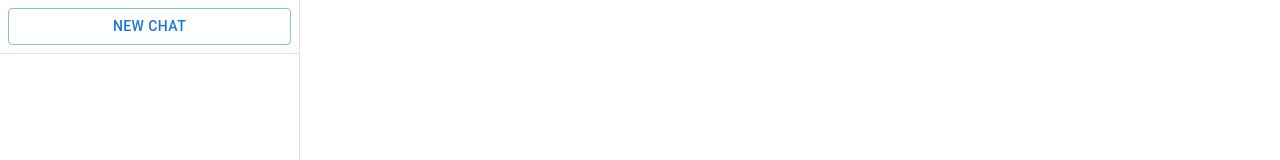
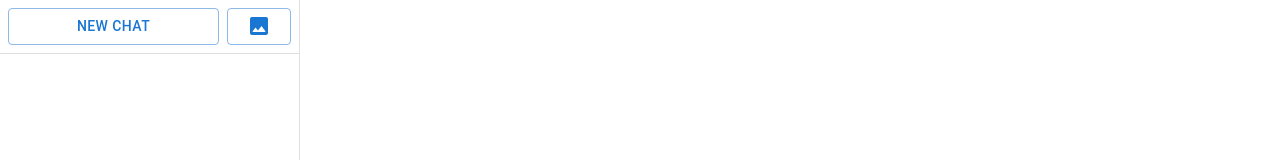
Before and after one commit to ebnbin/openchat, a React (Create React App) app: page / in a window 1280 px wide. Shown: the top 160 px of the page. Built offline with nearby package versions, Linux system fonts and the light colour scheme.

Commit message:
Create ImagePage; Add image page button

```diff
--- a/src/business/home/HomeAppBar.tsx
+++ b/src/business/home/HomeAppBar.tsx
@@ -23,6 +23,20 @@ export default function HomeAppBar(props: HomeAppBarProps) {
   const handleDrawerOpen = () => {
     setMobileOpen(true);
   };
+
+  const title = () => {
+    if (selectedChatId === '') {
+      return 'OpenChat'
+    }
+    if (selectedChatId === 'image') {
+      return 'Image'
+    }
+    const chat = chats.find((chat) => chat.id === selectedChatId)!!
+    if (chat.title === '') {
+      return 'New chat'
+    }
+    return chat.title
+  }
 
   return (
     <>
@@ -51,7 +65,7 @@ export default function HomeAppBar(props: HomeAppBarProps) {
                   <MenuRounded/>
                 </IconButton>
                 <Typography variant="h6" noWrap component="div">
-                  {selectedChatId !== '' ? (chats.find((chat) => chat.id === selectedChatId)!!.title === '' ? 'New chat' : chats.find((chat) => chat.id === selectedChatId)!!.title) : 'OpenChat'}
+                  {title()}
                 </Typography>
                 <Box
                   sx={{
@@ -61,9 +75,9 @@ export default function HomeAppBar(props: HomeAppBarProps) {
                 />
                 <IconButton
                   edge="end"
-                  onClick={selectedChatId !== '' ? handleChatSettingsDialogOpen : undefined}
+                  onClick={(selectedChatId !== '' && selectedChatId !== 'image') ? handleChatSettingsDialogOpen : undefined}
                   sx={{
-                    display: selectedChatId !== '' ? 'inherit' : 'none',
+                    display: (selectedChatId !== '' && selectedChatId !== 'image') ? 'inherit' : 'none',
                   }}
                 >
                   <EditRounded />
--- a/src/business/home/HomeDrawer.tsx
+++ b/src/business/home/HomeDrawer.tsx
@@ -15,11 +15,12 @@ interface HomeDrawerProps {
   mobileOpen: boolean,
   setMobileOpen: (mobileOpen: boolean) => void,
   handleNewChatClick: () => void,
+  handleImageClick: () => void,
 }
 
 export default function HomeDrawer(props: HomeDrawerProps) {
   const { chats, selectedChatId, setSelectedChatId, handleChatSettingsDialogOpen, setSettingsOpen,
-    mobileOpen, setMobileOpen, handleNewChatClick } = props
+    mobileOpen, setMobileOpen, handleNewChatClick, handleImageClick } = props
 
   const isPageWide = useMediaQuery('(min-width:900px)')
 
@@ -58,6 +59,7 @@ export default function HomeDrawer(props: HomeDrawerProps) {
               handleItemClick={handleItemClick}
               handleClickSettingsOpen={handleClickSettingsOpen}
               handleNewChatClick={handleNewChatClick}
+              handleImageClick={handleImageClick}
             />
           </Drawer>
         )
@@ -80,6 +82,7 @@ export default function HomeDrawer(props: HomeDrawerProps) {
               handleItemClick={handleItemClick}
               handleClickSettingsOpen={handleClickSettingsOpen}
               handleNewChatClick={handleNewChatClick}
+              handleImageClick={handleImageClick}
             />
           </Drawer>
         )
--- a/src/business/home/HomeDrawerContent.tsx
+++ b/src/business/home/HomeDrawerContent.tsx
@@ -3,7 +3,7 @@ import List from "@mui/material/List";
 import {Chat} from "../../util/data";
 import ListItem from "@mui/material/ListItem";
 import IconButton from "@mui/material/IconButton";
-import {EditRounded, SettingsRounded} from "@mui/icons-material";
+import {EditRounded, ImageRounded, SettingsRounded} from "@mui/icons-material";
 import ListItemButton from "@mui/material/ListItemButton";
 import ListItemText from "@mui/material/ListItemText";
 import ListItemIcon from "@mui/material/ListItemIcon";
@@ -17,11 +17,12 @@ interface HomeDrawerContentProps {
   handleItemClick: (chatId: string) => void,
   handleClickSettingsOpen: () => void,
   handleNewChatClick: () => void,
+  handleImageClick: () => void,
 }
 
 export default function HomeDrawerContent(props: HomeDrawerContentProps) {
   const { chats, selectedChatId, handleChatSettingsDialogOpen, handleItemClick,
-    handleClickSettingsOpen, handleNewChatClick } = props
+    handleClickSettingsOpen, handleNewChatClick, handleImageClick } = props
 
   const isPageWide = useMediaQuery('(min-width:900px)')
 
@@ -33,16 +34,35 @@ export default function HomeDrawerContent(props: HomeDrawerContentProps) {
         flexDirection: 'column',
       }}
     >
-      <Button
-        variant={'outlined'}
-        onClick={handleNewChatClick}
+      <Box
         sx={{
-          margin: '8px',
           flexShrink: 0,
+          display: 'flex',
+          flexDirection: 'row',
         }}
       >
-        New chat
-      </Button>
+        <Button
+          variant={'outlined'}
+          onClick={handleNewChatClick}
+          sx={{
+            margin: '8px',
+            flexGrow: 1,
+          }}
+        >
+          New chat
+        </Button>
+        <Button
+          variant={'outlined'}
+          onClick={handleImageClick}
+          sx={{
+            margin: '8px',
+            marginLeft: '0px',
+            flexShrink: 0,
+          }}
+        >
+          <ImageRounded/>
+        </Button>
+      </Box>
       <Divider />
       <List
         sx={{
--- a/src/business/home/HomePage.tsx
+++ b/src/business/home/HomePage.tsx
@@ -8,6 +8,7 @@ import {Chat} from "../../util/data";
 import {useState} from "react";
 import store from "../../util/store";
 import {ChatNewSettingsDialog} from "../chat/ChatNewSettingsDialog";
+import {CreateImagePage} from "../../test/CreateImagePage";
 
 interface HomePageProps {
   setSettingsOpen: (settingsOpen: boolean) => void
@@ -50,6 +51,11 @@ export default function HomePage(props: HomePageProps) {
     toNewChatPage()
   }
 
+  const handleImageClick = () => {
+    setSelectedChatId('image')
+    setMobileOpen(false)
+  }
+
   const toNewChatPage = () => {
     setNewChat(store.newChat())
     setSelectedChatId('');
@@ -57,6 +63,57 @@ export default function HomePage(props: HomePageProps) {
   }
 
   const [newChat, setNewChat] = useState(store.newChat())
+
+  const dialogPage = () => {
+    if (selectedChatId === '') {
+      return (
+        <ChatNewSettingsDialog
+          chat={newChat}
+          updateChat={setNewChat}
+          open={newChatSettingsDialogOpen}
+          handleClose={() => setNewChatSettingsDialogOpen(false)}
+        />
+      )
+    }
+    if (selectedChatId === 'image') {
+      return undefined
+    }
+    return (
+      <ChatSettingsDialog
+        chat={chats.find((chat) => chat.id === selectedChatId)!!}
+        updateChat={updateChat}
+        deleteChat={deleteChat}
+        open={chatSettingsDialogOpen}
+        handleClose={() => setChatSettingsDialogOpen(false)}
+      />
+    )
+  }
+
+  const contentPage = () => {
+    if (selectedChatId === '') {
+      return (
+        <ChatPage
+          key={`ChatPage${newChat.id}`}
+          chat={newChat}
+          isNewChat={true}
+          createOrUpdateChat={createOrUpdateChat}
+          openNewChatSettings={() => setNewChatSettingsDialogOpen(true)}
+        />
+      )
+    }
+    if (selectedChatId === 'image') {
+      return <CreateImagePage apiKey={store.getOpenAIApiKey()}/> // TODO
+    }
+    return (
+      <ChatPage
+        key={`ChatPage${selectedChatId}`}
+        chat={chats.find((chat) => chat.id === selectedChatId)!!}
+        isNewChat={false}
+        createOrUpdateChat={createOrUpdateChat}
+        openNewChatSettings={null}
+      />
+    )
+  }
 
   return (
     <>
@@ -77,6 +134,7 @@ export default function HomePage(props: HomePageProps) {
           mobileOpen={mobileOpen}
           setMobileOpen={setMobileOpen}
           handleNewChatClick={handleNewChatClick}
+          handleImageClick={handleImageClick}
         />
         <Box
           sx={{
@@ -98,42 +156,11 @@ export default function HomePage(props: HomePageProps) {
               overflow: 'auto',
             }}
           >
-            {selectedChatId !== '' ? (
-              <ChatPage
-                key={`ChatPage${selectedChatId}`}
-                chat={chats.find((chat) => chat.id === selectedChatId)!!}
-                isNewChat={false}
-                createOrUpdateChat={createOrUpdateChat}
-                openNewChatSettings={null}
-              />
-            ) : (
-              <ChatPage
-                key={`ChatPage${newChat.id}`}
-                chat={newChat}
-                isNewChat={true}
-                createOrUpdateChat={createOrUpdateChat}
-                openNewChatSettings={() => setNewChatSettingsDialogOpen(true)}
-              />
-            )}
+            {contentPage()}
           </Box>
         </Box>
       </Box>
-      {selectedChatId !== '' ? (
-        <ChatSettingsDialog
-          chat={chats.find((chat) => chat.id === selectedChatId)!!}
-          updateChat={updateChat}
-          deleteChat={deleteChat}
-          open={chatSettingsDialogOpen}
-          handleClose={() => setChatSettingsDialogOpen(false)}
-        />
-      ) : (
-        <ChatNewSettingsDialog
-          chat={newChat}
-          updateChat={setNewChat}
-          open={newChatSettingsDialogOpen}
-          handleClose={() => setNewChatSettingsDialogOpen(false)}
-        />
-      )}
+      {dialogPage()}
     </>
   )
 }
--- /dev/null
+++ b/src/business/image/ImagePage.tsx
@@ -0,0 +1,2 @@
+export default function ImagePage() {
+}
```
